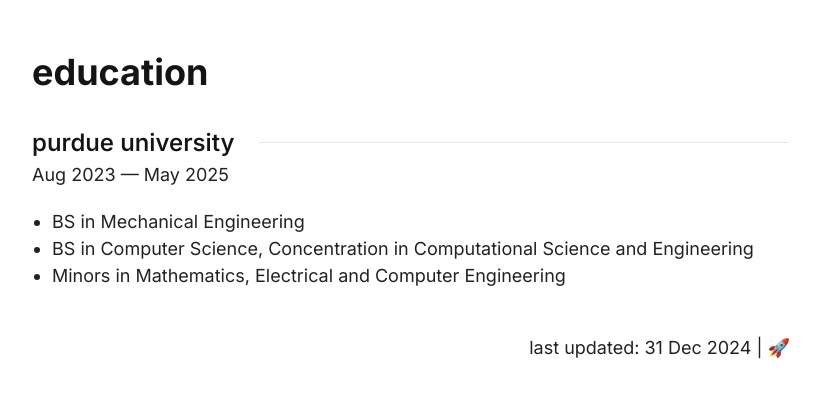
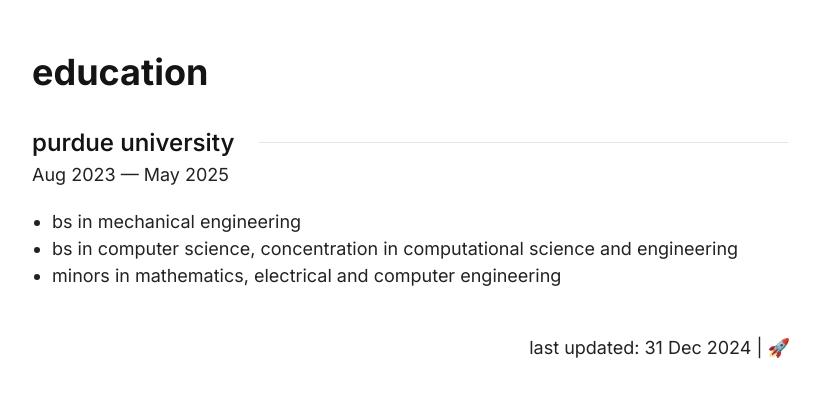
Before and after one commit to vindou/vindou, a Jekyll site: the page built from education/index.html, in a window 1280 px wide. Shown: the top 398 px of the page, without its empty margins (230-1050 px from the left). Built offline with Jekyll 4.4.1, drawn with Linux system fonts in a browser that asks for light colours.

```diff
--- a/education/index.html
+++ b/education/index.html
@@ -19,9 +19,9 @@ title: education
       <div class="text-container">
         <p>Aug 2023 — May 2025</p>
         <ul>
-            <li>BS in Mechanical Engineering</li>
-            <li>BS in Computer Science, Concentration in Computational Science and Engineering</li>
-            <li>Minors in Mathematics, Electrical and Computer Engineering</li>
+            <li>bs in mechanical engineering</li>
+            <li>bs in computer science, concentration in computational science and engineering</li>
+            <li>minors in mathematics, electrical and computer engineering</li>
         </ul>
       </div>
     </div>
--- a/index.html
+++ b/index.html
@@ -11,7 +11,7 @@ title: cha
       <p> &#123;
         <a target="_blank" href="https://github.com/vindou">github</a> |
         <a target="_blank" href="https://www.linkedin.com/in/gilchang">linkedin</a> |
-        <a target="_blank" href="/media/pdf/resume.pdf">resume</a>
+        <a target="_blank" href="/media/pdf/122324_Resume.pdf">resume</a>
       &#125; </p>
     </div>
   </div>
```
Also changed, not shown: other parts of index.html (+1 -1 lines), 2 other files.
